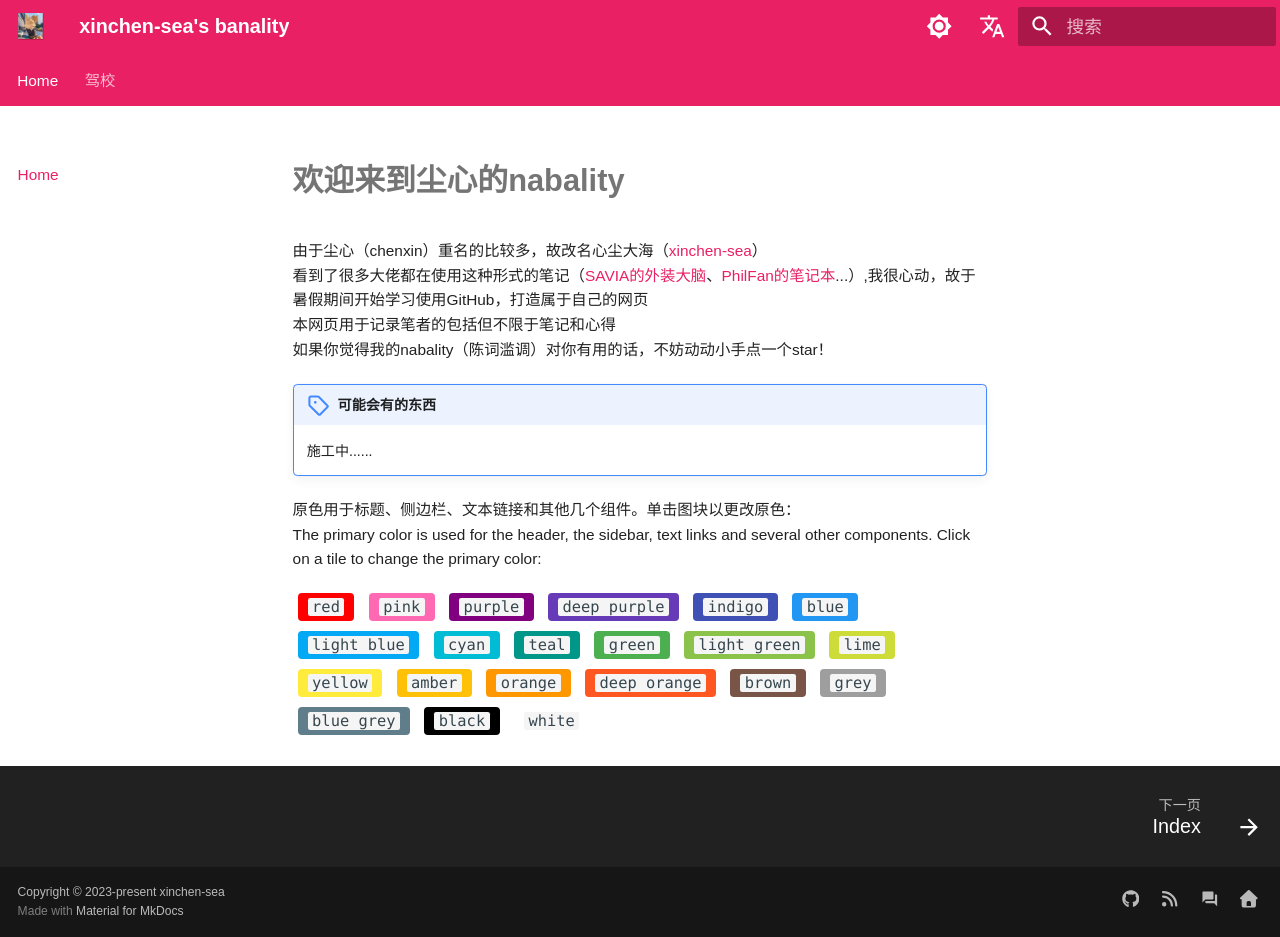
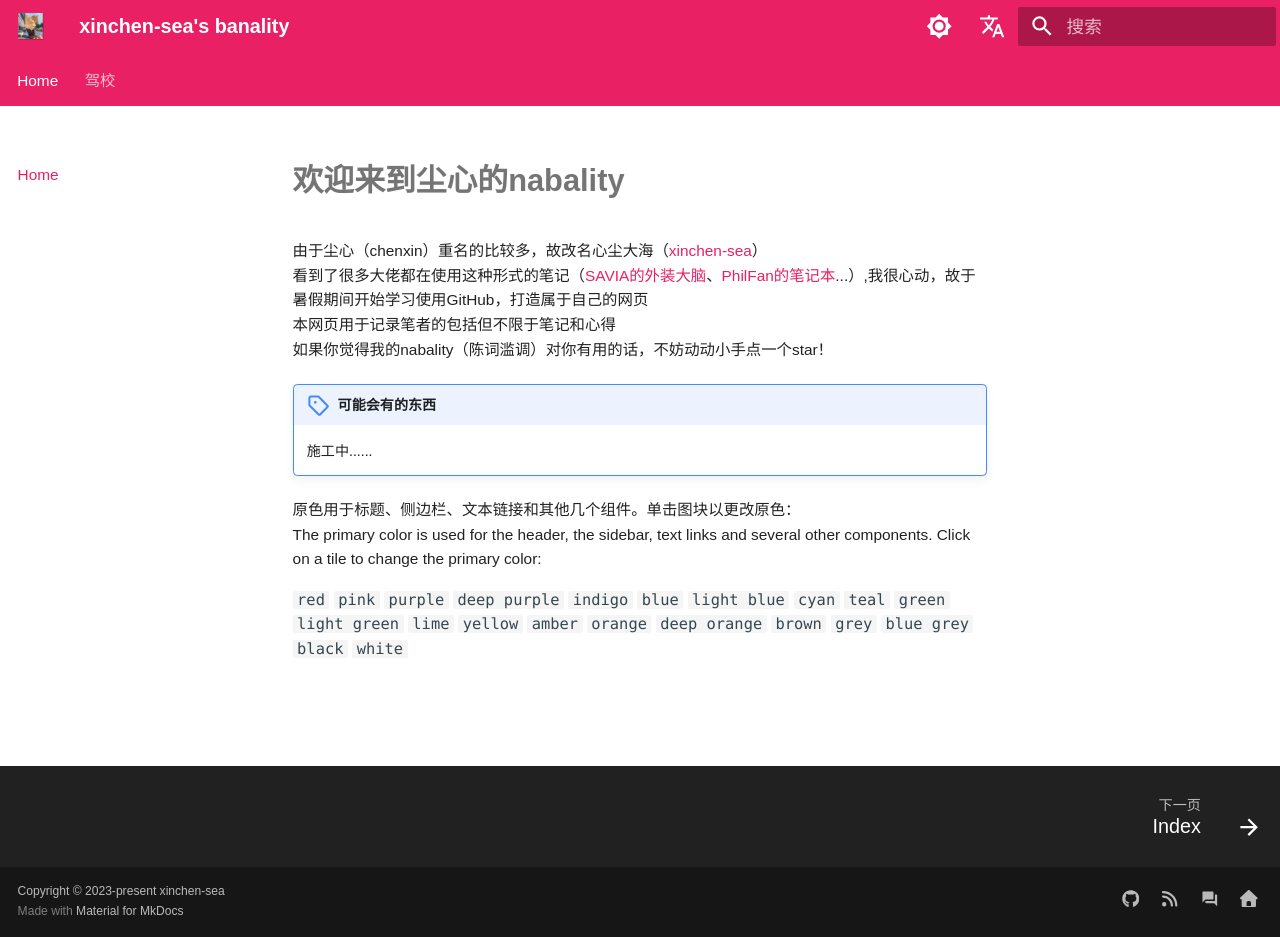
Before and after one commit to xinchen-sea/xinchen-sea.github.io, an MkDocs documentation site: the page built from docs/index.md, in a window 1280 px wide and 937 px high. Built offline with MkDocs 1.6.1 and Material for MkDocs 9.7.7, drawn with Linux system fonts in a browser that asks for light colours; some web fonts are replaced; plug-ins that fetch from the network failed and are left out; comment, search, counter and statistics services are not loaded.

Commit message:
Update custom.css

```diff
--- a/docs/assets/css/custom.css
+++ b/docs/assets/css/custom.css
@@ -333,7 +333,7 @@ button[data-md-color-primary="white"] {
     --primary-color: #ffffff; /* 设置按钮背景为白色 */
 }
 
-button {
+/*button {
     background-color: var(--primary-color); /* 应用变量作为按钮的背景颜色 */
     color: #ffffff; /* 设置文字颜色为白色 */
     padding: 5px 10px; /* 设置按钮内边距 */
@@ -341,4 +341,11 @@ button {
     cursor: pointer; /* 设置光标样式为指针 */
     margin: 5px; /* 设置按钮间距 */
     border-radius: 4px; /* 设置按钮圆角 */
+} */
+
+code {
+    background-color: var(--primary-color); /* 应用变量作为背景色 */
+    color: #333; /* 设置前景色（文字颜色） */
+    padding: 10px; /* 可选：设置内边距 */
+    border-radius: 5px; /* 可选：设置圆角 */
 }
```
